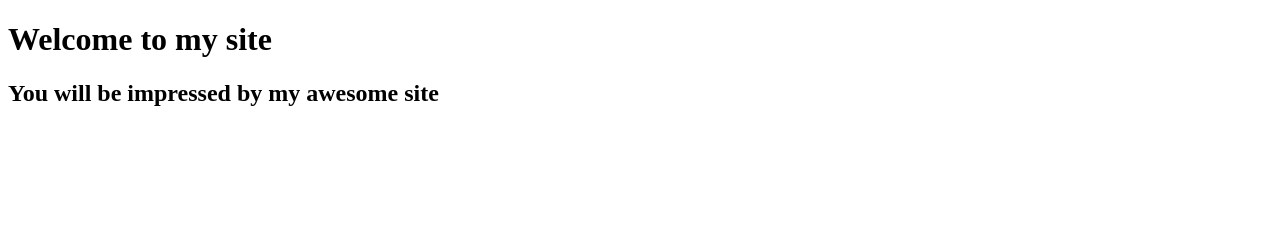
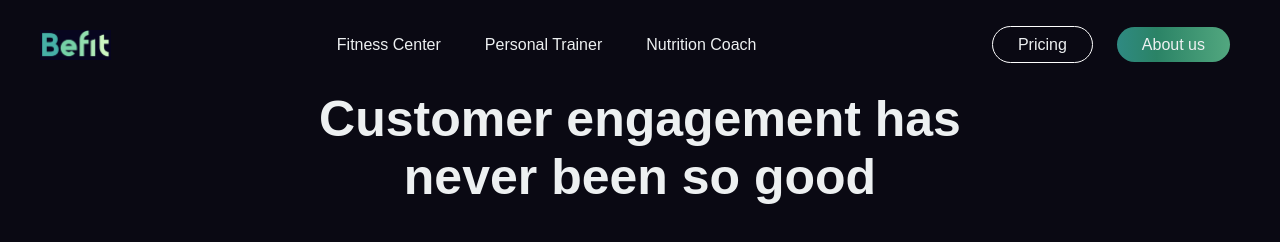
Before and after one commit to monterourena/coderhouse-final-project, a plain HTML site: page index.html in a window 1280 px wide. Drawn offline with Linux system fonts and the light colour scheme.

Commit message:
navbar-first-steps

```diff
--- a/index.html
+++ b/index.html
@@ -1,13 +1,43 @@
 <!DOCTYPE html>
-<html lang="en">
+<html lang="es">
   <head>
     <meta charset="UTF-8" />
-    <meta http-equiv="X-UA-Compatible" content="IE=edge" />
+    <meta http-equiv="X-UA-Compatible" />
     <meta name="viewport" content="width=device-width, initial-scale=1.0" />
-    <title>Befit</title>
+    <title>Befit - Solutions for helthcare professionals</title>
+    <link rel="stylesheet" href="./style.css" />
   </head>
   <body>
-    <h1>Welcome to my site</h1>
-    <h2>You will be impressed by my awesome site</h2>
+    <header>
+      <img class="logo" src="./assets/navbar-logo.png" alt="befit-logo" />
+      <nav>
+        <ul class="nav-links">
+          <li><a href="#"> Fitness Center </a></li>
+          <li><a href="#"> Personal Trainer </a></li>
+          <li><a href="#"> Nutrition Coach </a></li>
+        </ul>
+      </nav>
+
+      <div>
+        <a class="nav-button-outlined" href="#">Pricing</a>
+        <a class="nav-button" href="#">About us</a>
+      </div>
+    </header>
+
+    <main>
+
+      <section>
+        <div class="title">
+          Customer engagement has
+          <br> never been so good
+        </div>
+
+      </section>
+
+
+
+    </main>
+
+    <footer></footer>
   </body>
 </html>
--- /dev/null
+++ b/style.css
@@ -0,0 +1,90 @@
+/*init*/
+
+* {
+  box-sizing: border-box;
+  margin: 0;
+  padding: 0;
+  background-color: #0a0913;
+}
+
+li,
+a,
+button {
+  font-family: "Montserrat", sans-serif;
+  font-weight: 400;
+  font-size: 16px;
+  color: #edf0f1;
+  text-decoration: none;
+}
+
+header {
+  display: flex;
+  justify-content: space-between;
+  align-items: center;
+  padding: 30px 10px;
+  margin-left: 30px;
+  margin-right: 30px;
+}
+
+/*Logo Size*/
+
+.logo {
+  height: 30px;
+  cursor: pointer;
+}
+
+/*Navigation Bar*/
+
+.nav-links {
+  list-style: none;
+}
+
+.nav-links li {
+  display: inline-block;
+  padding: 0px 20px;
+}
+
+.nav-links li a {
+  transition: all 0.3 ease 0s;
+}
+
+.nav-links li a:hover {
+  color: #ccf7c1;
+}
+
+.nav-button-outlined {
+  padding: 9px 25px;
+  margin: 10px;
+  border: 1px solid white;
+  background: transparent;
+  border-radius: 50px;
+  transition: all 0.3 ease 0s;
+}
+
+.nav-button {
+  padding: 9px 25px;
+  margin: 10px;
+
+  background: rgb(70, 175, 167);
+  background: linear-gradient(
+    90deg,
+    rgb(47, 138, 130) 0%,
+    rgb(43, 131, 102) 35%,
+    rgb(82, 167, 127) 100%
+  );
+
+  border: none;
+  border-radius: 50px;
+  transition: all 0.3 ease 0s;
+}
+
+/*Text Styling*/
+@import url("https://fonts.googleapis.com/css2?family=Montserrat:ital,wght@0,100;0,300;0,400;0,500;0,600;0,700;0,900;1,100;1,300;1,400;1,500;1,600;1,700;1,900&display=swap");
+
+.title {
+  color: #edf0f1;
+  font-family: "Montserrat", sans-serif;
+  font-weight: 700;
+  font-size: 50px;
+  text-align: center;
+}
```
Also changed, not shown: README.md, assets/navbar-logo.png (added).
